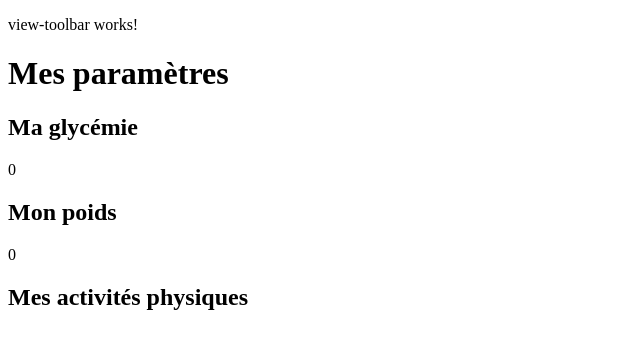
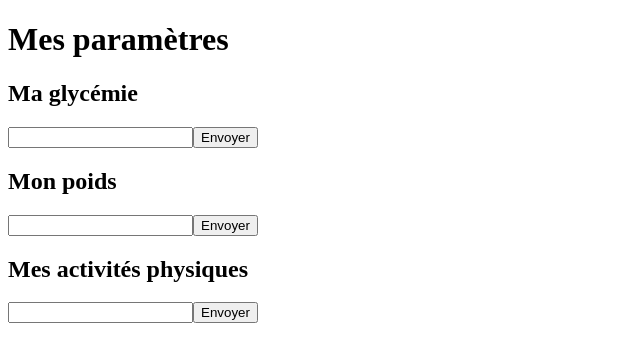
Before and after one commit to KNCY24/HygiaFhir, an Angular app: page /addParameters in a window 1280 px wide. Shown: the top 362 px of the page, without its empty margins (0-640 px from the left). Built offline with nearby package versions, Linux system fonts and the light colour scheme.

Commit message:
maj add-paramters html

```diff
--- a/src/app/add-parameters/add-parameters.component.html
+++ b/src/app/add-parameters/add-parameters.component.html
@@ -1,8 +1,17 @@
-<app-view-toolbar></app-view-toolbar>
 <h1>Mes paramètres</h1>
+
 <h2>Ma glycémie</h2>
-<span id="blood-sugar-level">{{parameter.valueDecimal}}</span>
+
+<input type="text" name="glycémie" id="input-blood-sugar-level">
+<button type="button" class=button-submit>Envoyer</button>
+
 <h2>Mon poids</h2>
-<span id="weight">{{parameter.valueDecimal}}</span>
+
+<input type="text" name="poids" id="input-weight">
+<button type="button" class=button-submit>Envoyer</button>
+
 <h2>Mes activités physiques</h2>
+
+<input type="text" name="activites" id="input-physical-activity">
 <span id="physical-activity">{{parameter.valueString}}</span>
+<button type="button" class=button-submit>Envoyer</button>
--- a/src/app/restservice.service.ts
+++ b/src/app/restservice.service.ts
@@ -7,7 +7,7 @@ import { Medication } from './KREMS';
   providedIn: 'root'
 })
 export class RestserviceService {
-  server : string="https://fhir.eole-consulting.io/"
+  server : string="https://fhir.eole-consulting.io/api/"
 
   constructor(private http:HttpClient) { }
 
@@ -25,7 +25,7 @@ export class RestserviceService {
   }
 
   getMedication():Observable<Medication> {
-    return this.http.get<Medication>(this.server+"get/medication")
+    return this.http.get<Medication>(this.server+"medication")
   }
 
 
```
